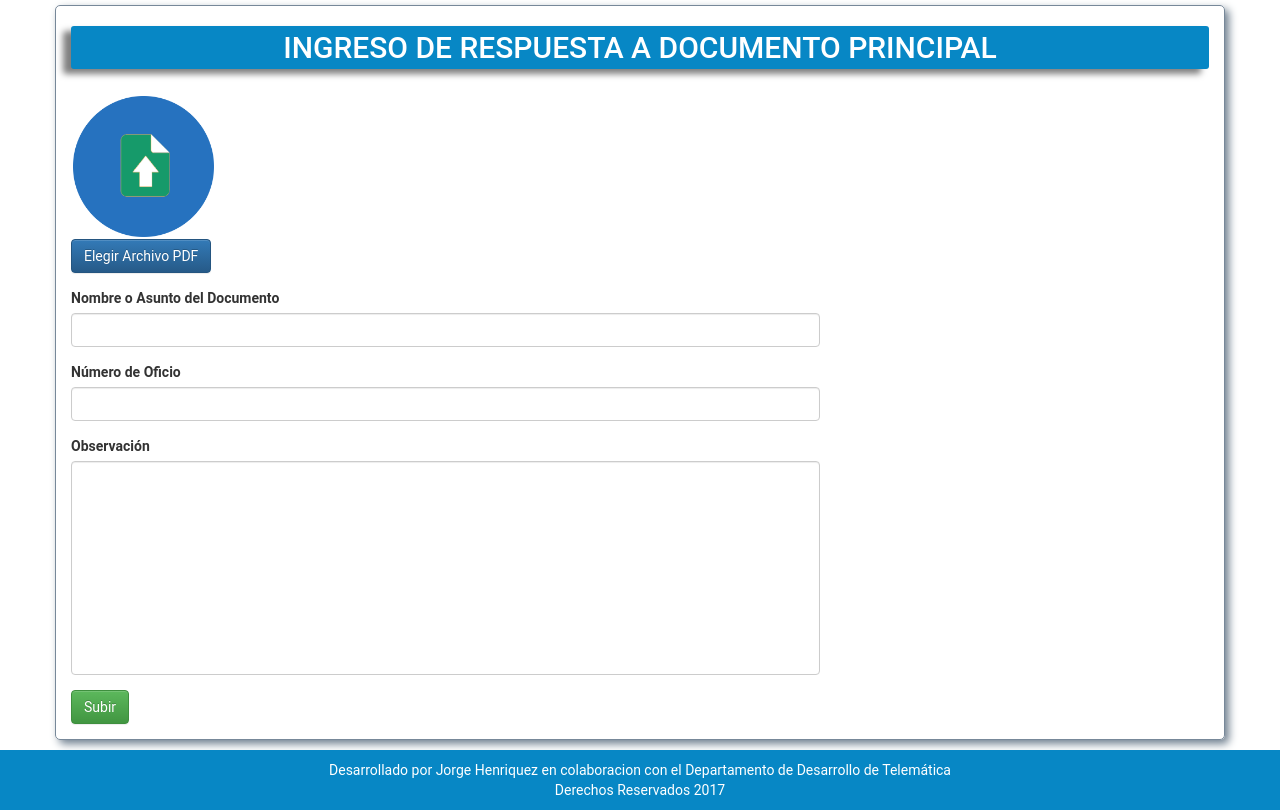
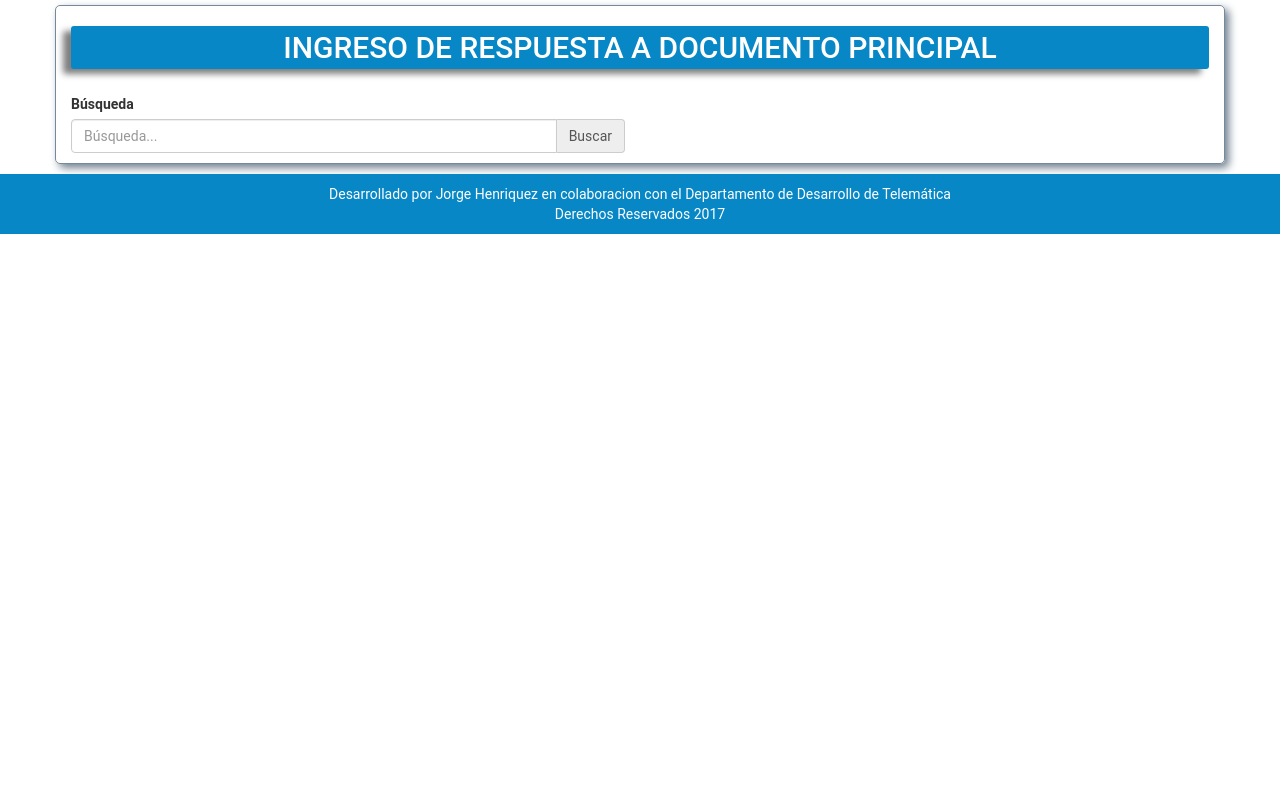
Before and after one commit to jhenriquez90/SGD, a PHP site: page /pages/respuesta.php?id=1 in a window 1280 px wide. Shown: the part 217-1027 px from the top of the page. After the commit the page ends 451 px from the top, so only its background shows below. Run offline with PHP 8.4, Linux system fonts and the light colour scheme; the visitor is signed in with stand-in values (Sample User, id 1).

Commit message:
cambios para envie de respuesta y busqueda de respuesta

```diff
--- a/class/obj_archivo.php
+++ b/class/obj_archivo.php
@@ -91,7 +91,7 @@ while($reg = mysql_fetch_assoc($res)){
 public function getrespuesta(){
 	$id=$_POST['id'];
 
-	$sql="SELECT a.id_resp,a.id_docto,a.name_docto,a.oficio,b.oficio as ofip,a.num_archive,a.num_gabeta,a.num_fila,concat(a.repository,a.archive) as url,a.fecha,a.fechai,a.asignado,a.estado,a.obs FROM respuesta as a right join archivos as b on (a.id_docto=b.id_docto) where a.id_docto= $id";
+	$sql="SELECT a.id_resp,a.id_docto,b.oficio as OficioO,e.nombre as unidades,d.nombre as deptos,a.fecha,b.name_docto,c.oficio as OficioR,concat(c.repository,c.archive)as url FROM respuesta as a right join archivos as b on (a.id_docto=b.id_docto) right join archivos as c on (a.id_resp=c.id_docto) right join departamentos as d on (c.propietario=d.id)right join unidades as e on (d.idunidades=e.id) where a.id_docto= $id";
 $res=mysql_query($sql,Conectar::con());
 while($reg = mysql_fetch_assoc($res)){
 				$this->respuesta[] = $reg;
--- a/css/main.css
+++ b/css/main.css
@@ -186,11 +186,25 @@ textarea{
   border-radius: 5px;
   box-shadow: 5px 5px 8px #708090;
 }
+
+#rbusqueda{
+  margin-bottom: 10px;
+}
+
+#TSearch2{
+  margin-top: 5px;
+  margin-bottom: 10px;
+  padding-bottom: 0;
+  width: 100%;
+  height: auto;
+  border: 1px #778899 solid;
+  border-radius: 5px;
+  box-shadow: 5px 5px 8px #708090;
+}
 #TableSearch{
     text-align: center;
+}
 
-
-}
 .app-tsearch{
   width: 100%;
   margin-right: auto;
@@ -201,9 +215,21 @@ textarea{
   margin-bottom: 5px;
 
 }
+#Rbusqueda{
+  margin-left:47%;
+  margin-bottom: 5px;
+
+}
+.app-divider{
+margin-top: 10px;
+margin-bottom: 10px;
+  border-bottom: 1px #778899 solid;
+ width: 100%;
+}
 .app-opavanzada{
   cursor:pointer;
 }
+
 .app-radios{
   background-color: #bfbfbf;
   border: solid 1px #bab8b8;
--- a/js/main.js
+++ b/js/main.js
@@ -223,6 +223,34 @@ var dataString='CriterioBusqueda='+CriterioBusqueda+'&option1='+option1+'&fecha1
 
 });
 
+
+
+$('#TSearch2').hide();
+$('.RespSearch').on('click',function(e){
+  e.preventDefault();
+  $('#TSearch2').show();
+  var cargar=$('#TableSearch').html('<div class="app-load"><img src="../img/30.gif" /></div>');
+var CriterioBusqueda=$('#search').val();
+var dataString='CriterioBusqueda='+CriterioBusqueda;
+ $.ajax({
+      type: "POST",
+      url: "../procesos/rsearch",
+    data: dataString,
+      success: function(a) {
+      var ver=a;
+      if(ver!=""){
+      $('#TableSearch').html(ver);
+
+      }
+
+
+      }
+
+});
+
+});
+
+
 $('#TSearch').hide();
 $('.SearchUser').on('click',function(e){
   e.preventDefault();
@@ -248,7 +276,11 @@ var dataString='CriterioBusqueda='+CriterioBusqueda;
 
 });
 
-
+$('#Rbusqueda').on('click',function(e){
+  e.preventDefault();
+$('#TSearch2').hide();
+$('#search').val("");
+});
 
 $('#Cbusqueda').on('click',function(e){
   e.preventDefault();
--- a/pages/respuesta.php
+++ b/pages/respuesta.php
@@ -16,7 +16,7 @@ $id=$_GET['id'];
     <head>
         <meta charset="utf-8">
         <meta http-equiv="X-UA-Compatible" content="IE=edge,chrome=1">
-        <title>Archivero</title>
+        <title>GCD</title>
         <link rel="shortcut icon" href="../img/logo.png" />
         <link rel="shortcut icon" href="../img/logo.png" type="image/png" />
         <meta name="description" content="">
@@ -68,47 +68,31 @@ $id=$_GET['id'];
      </header>
         <div class="container app-container">
         <h3 class="app-head">INGRESO DE RESPUESTA A DOCUMENTO PRINCIPAL</h3>
-          <form id="respuesta" name="respuesta" method="post" enctype="multipart/form-data">
-            <div class="row">
 
-             <div class="col-xs-12 col-md-12 col-sm-8 col-lg-8">
-            <div class="form-group">
-            <div class="app-img">
-            <img src="#" alt="" id="img_destino2" class="responsive-img" style="height: 145px; width: 145px; margin:auto; padding: 2px;">
-            </div>
-            <input type="file" style="display:none;" id="mimg2" name="mimg2">
-            <input type="button" value="Elegir Archivo PDF" onclick="document.getElementById('mimg2').click();" class="btn btn-primary app-btnfile">
-            </div>
-          </div>
-
-             <div class="col-xs-12 col-md-12 col-sm-8 col-lg-8">
-            <div class="form-group">
-            <label>Nombre o Asunto del Documento</label>
-            <input data-toggle="tooltip" data-placement="right" title="Nombre o Asunto del documento" type="text" id="name_docto" name="name_docto" class="form-control">
-            </div>
-            </div>
-
-            <div class="col-xs-12 col-md-12 col-sm-8 col-lg-8">
-            <div class="form-group">
-            <label>Número de Oficio</label>
-            <input data-toggle="tooltip" data-placement="right" title="Ingrese número de oficio letras y números para identificar el documento" type="text" id="oficio" name="oficio" class="form-control">
-            </div>
-            </div>
-
-            <div class="col-xs-12 col-md-12 col-sm-8 col-lg-8">
-            <div class="form-group">
-            <label>Observación</label>
-            <textarea data-toggle="tooltip" data-placement="right" title="Puede ingresar un pequeño resumen o estado del documento"  id="obs" name="obs" class="form-control" cols="30" rows="10" ></textarea>
-            </div>
-            </div>
-            <input type="hidden" id="id" name="id" value="<?php echo $id; ?>">
-           <div class="col-xs-12 col-md-12 col-sm-8 col-lg-8">
-            <div class="form-group">
-            <input type="submit" id="upload" name="upload" value="Subir" class="btn btn-success">
+<section id="rbusqueda">
+        <div class="row">
+        <div class="col-xs-6 col-sm-6 col-md-6 col-lg-6">
+         <label>Búsqueda</label>
+             <div class="input-group">
+             <input data-toggle="tooltip" data-placement="bottom" title="Búsqueda Número de Oficio"  class="form-control" type="text" id="search" name="search" placeholder="Búsqueda...">
+            <div id="RespSearch" class="btn input-group-addon RespSearch" for="search">Buscar</div>
             </div>
             </div>
             </div>
-          </form>
+        </section>
+
+         <section id="TSearch2">
+        <div id="TableSearch">
+
+        </div>
+
+
+          <span id="Rbusqueda" class="btn btn-default">Cerrar</span>
+
+
+        </section>
+<input type="hidden" id="id" name="id" value="<?php echo $id; ?>">
+
 
 
     </div> <!-- /container -->
```
Also changed, not shown: js/main2.js (+23 -0 lines), procesos/mresp.php (+17 -6 lines), procesos/trespuesta.php (+10 -11 lines).
